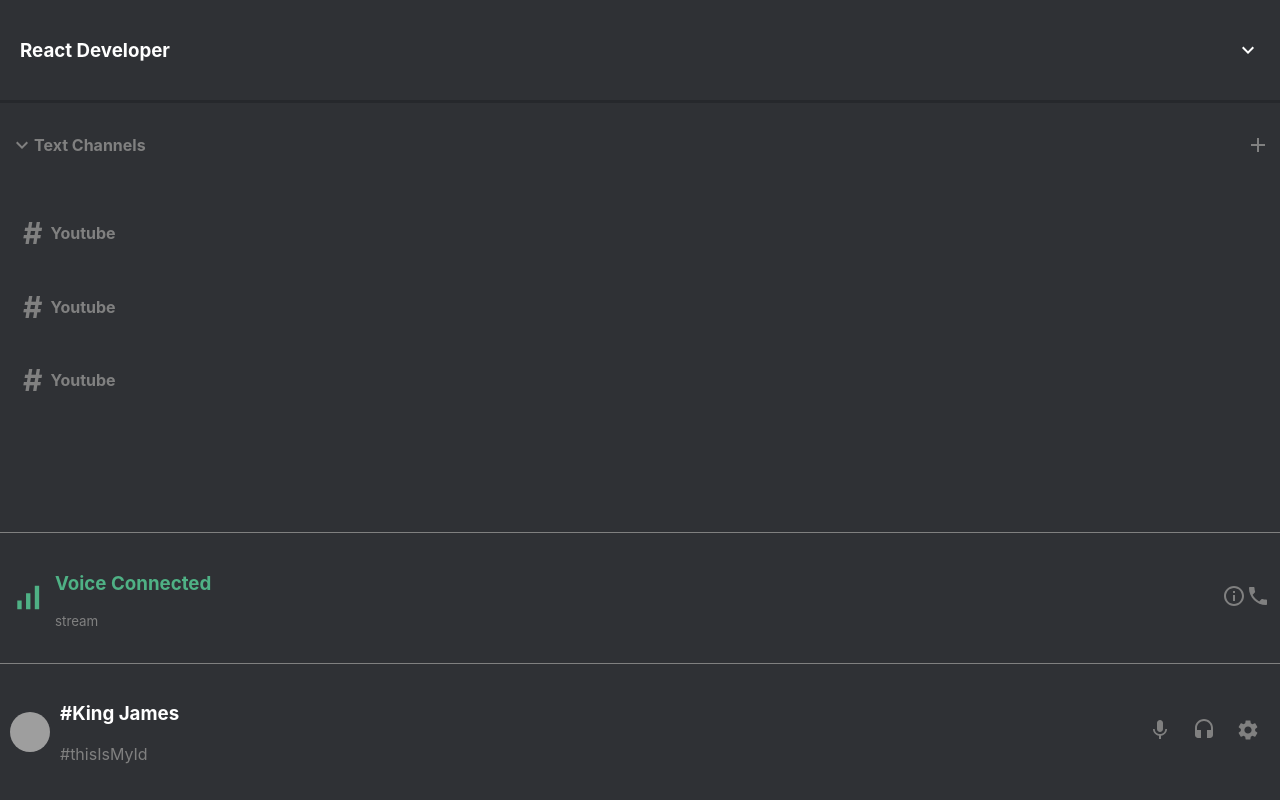
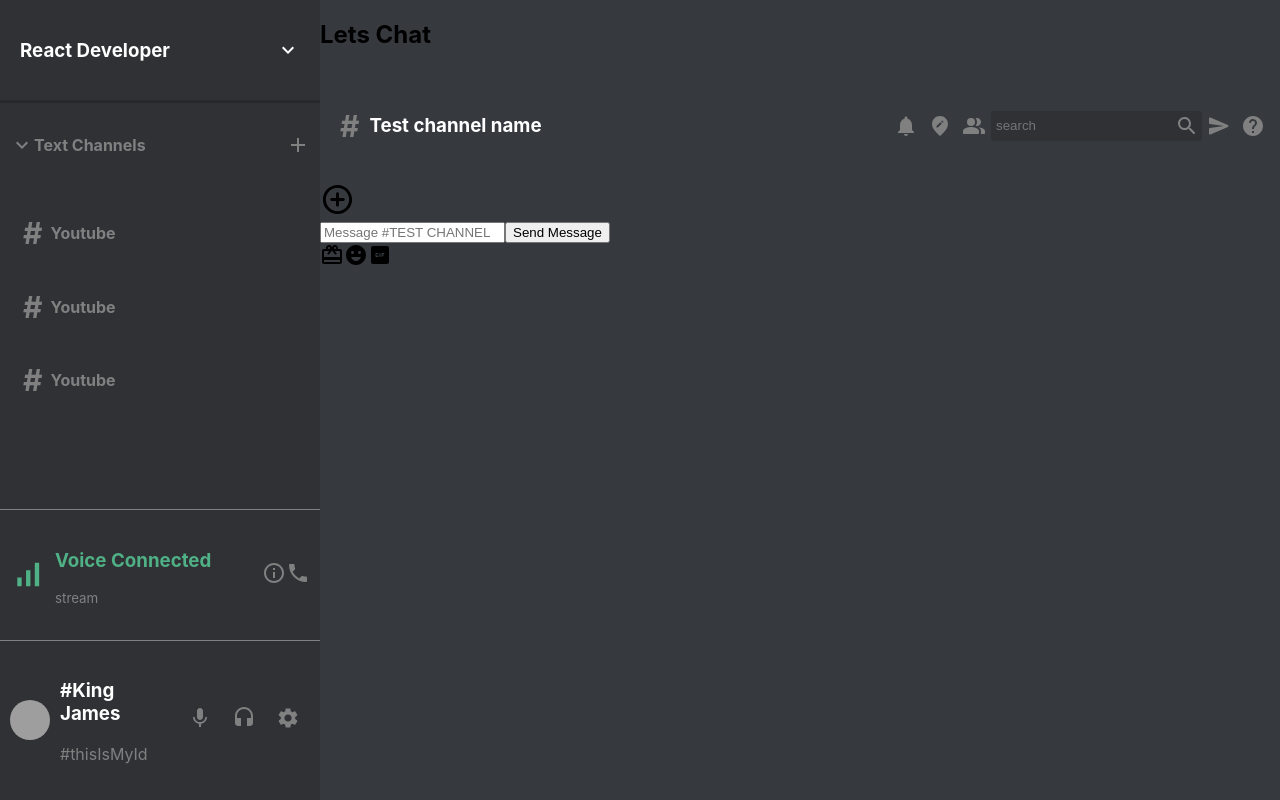
Before and after one commit to James-Mwendwa/discord-clone, a React (Create React App) app: page / in a window 1280 px wide. Shown: the top 800 px of the page. Built offline with nearby package versions, Linux system fonts and the light colour scheme; grey boxes are pictures that could not be loaded.

Commit message:
discord-clone

```diff
--- a/src/App.css
+++ b/src/App.css
@@ -0,0 +1,3 @@
+.app {
+    display: flex;
+}
--- a/src/Chat.js
+++ b/src/Chat.js
@@ -8,8 +8,26 @@ import EmojiEmotionsRoundedIcon from "@mui/icons-material/EmojiEmotionsRounded";
 const Chat = () => {
   return (
     <div className="chat">
-     <h2>Lets Chat</h2>
-     <ChatHeader />
+      <h2>Lets Chat</h2>
+      <ChatHeader />
+
+      <div className="chat-me"></div>
+
+      <div className="chat-input">
+        <AddCircleOutlineRoundedIcon fontSize="large" />
+
+        <form>
+          <input placeholder={"Message #TEST CHANNEL"} />
+          <button className="chat-inputButton" type="submit">
+            Send Message
+          </button>
+        </form>
+        <div className="chat-inputIcons">
+          <CardGiftcardRoundedIcon />
+          <EmojiEmotionsRoundedIcon />
+          <GifBoxRoundedIcon />
+        </div>
+      </div>
     </div>
   );
 };
```
